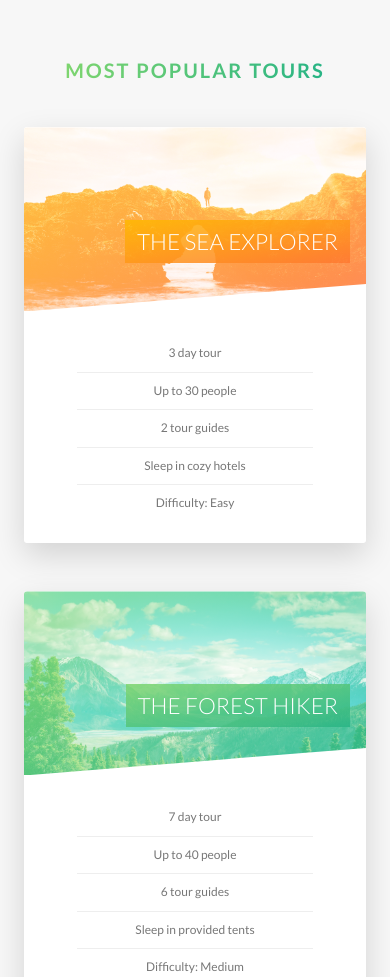
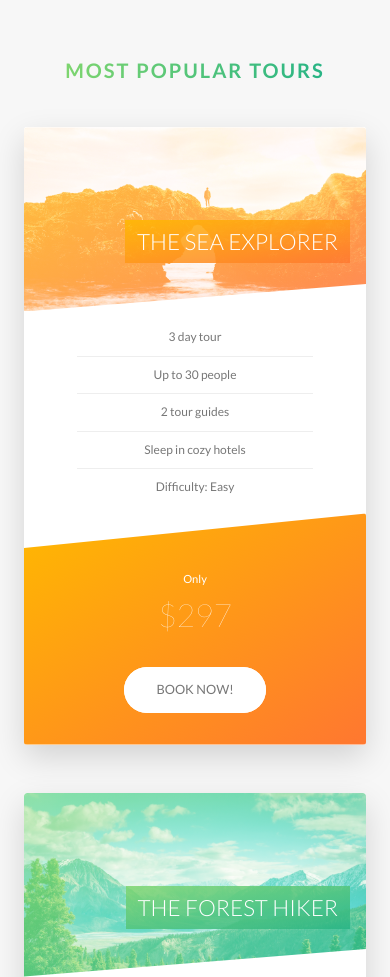
Before and after one commit to liviupreda/natours, a website: page index.html in a window 390 px wide. Shown: the part 2505-3482 px from the top of the page. Drawn offline with nearby package versions, Linux system fonts and the light colour scheme.

Commit message:
finish responsive website; TODO: popup responsive

```diff
--- a/scss/components/_card.scss
+++ b/scss/components/_card.scss
@@ -181,4 +181,48 @@
     font-size: 6rem;
     font-weight: 100;
   }
+
+  @include respond(tab-port) {
+    height: auto;
+    border-radius: 3px;
+    background-color: $color-white;
+    box-shadow: 0 1.5rem 4rem rgba($color-black, 0.15);
+
+    &__side {
+      height: auto;
+      position: relative;
+      box-shadow: none;
+
+      &--back {
+        transform: rotateY(0);
+        clip-path: polygon(0 15%, 100% 0, 100% 100%, 0 100%);
+      }
+    }
+
+    &:hover &__side--front {
+      transform: rotateY(0);
+    }
+
+    &__details {
+      padding: 1rem 3rem;
+    }
+
+    // BACK SIDE STYLING
+    &__cta {
+      position: relative;
+      top: 0;
+      left: 0;
+      transform: translate(0);
+      width: 100%;
+      padding: 7rem 4rem 4rem 4rem;
+    }
+
+    &__price-box {
+      margin-bottom: 3rem;
+    }
+
+    &__price-value {
+      font-size: 4rem;
+    }
+  }
 }
--- a/scss/components/_form.scss
+++ b/scss/components/_form.scss
@@ -15,6 +15,10 @@
     width: 90%;
     display: block;
     transition: all 0.3s;
+
+    @include respond(tab-port) {
+      width: 100%;
+    }
 
     &:focus {
       outline: none;
@@ -50,6 +54,11 @@
   &__radio-group {
     width: 49%;
     display: inline-block;
+
+    @include respond(tab-port) {
+      width: 100%;
+      margin-bottom: 2rem;
+    }
   }
 
   &__radio-input {
--- a/scss/components/_story.scss
+++ b/scss/components/_story.scss
@@ -8,6 +8,16 @@
   padding-left: 9rem;
   font-size: $default-font-size;
   transform: skewX(-12deg);
+
+  @include respond(tab-port) {
+    width: 100%;
+    padding: 4rem;
+    padding-left: 7rem;
+  }
+
+  @include respond(phone) {
+    transform: skewX(0);
+  }
 
   &__shape {
     width: 15rem;
@@ -22,6 +32,10 @@
     // Floated element => translate instead of margin for space
     transform: translateX(-3rem) skewX(12deg);
     position: relative;
+
+    @include respond(phone) {
+      transform: translateX(-3rem) skewX(0);
+    }
   }
 
   &__img {
@@ -33,6 +47,10 @@
 
   &__text {
     transform: skewX(12deg);
+
+    @include respond(phone) {
+      transform: skewX(0);
+    }
   }
 
   &__caption {
--- a/scss/layout/_navigation.scss
+++ b/scss/layout/_navigation.scss
@@ -47,8 +47,8 @@
     }
 
     @include respond(phone) {
-      top: 3.5rem;
-      right: 3.5rem;
+      top: 4rem;
+      right: 4rem;
     }
   }
 
--- a/scss/pages/_home.scss
+++ b/scss/pages/_home.scss
@@ -71,14 +71,39 @@
       transparent 50%
     ),
     url(../img/nat-10.jpg);
-  background-size: cover; // cover
+  background-size: cover;
   border-radius: 3px;
   box-shadow: 0 1.5rem 4rem rgba($color-black, 0.5);
 
-  height: 50rem;
+  @include respond(tab-land) {
+    background-image: linear-gradient(
+        105deg,
+        rgba($color-white, 0.9) 0%,
+        rgba($color-white, 0.9) 65%,
+        transparent 65%
+      ),
+      url(../img/nat-10.jpg);
+  }
+
+  @include respond(tab-port) {
+    background-image: linear-gradient(
+        to right,
+        rgba($color-white, 0.9) 0%,
+        rgba($color-white, 0.9) 100%
+      ),
+      url(../img/nat-10.jpg);
+  }
 
   &__form {
     width: 50%;
     padding: 6rem;
+
+    @include respond(tab-land) {
+      width: 65%;
+    }
+
+    @include respond(tab-port) {
+      width: 100%;
+    }
   }
 }
```
Also changed, not shown: css/main.css.
